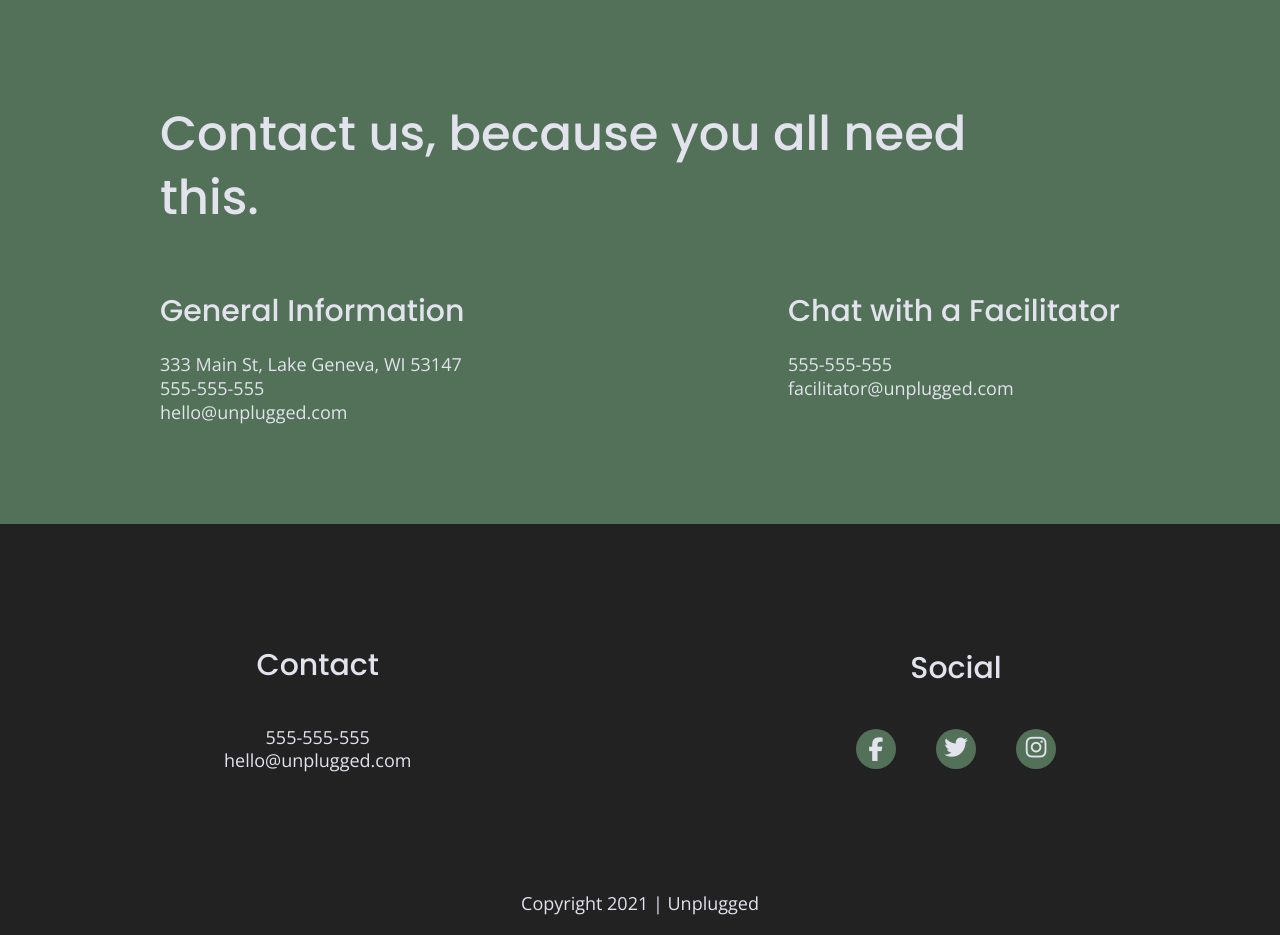
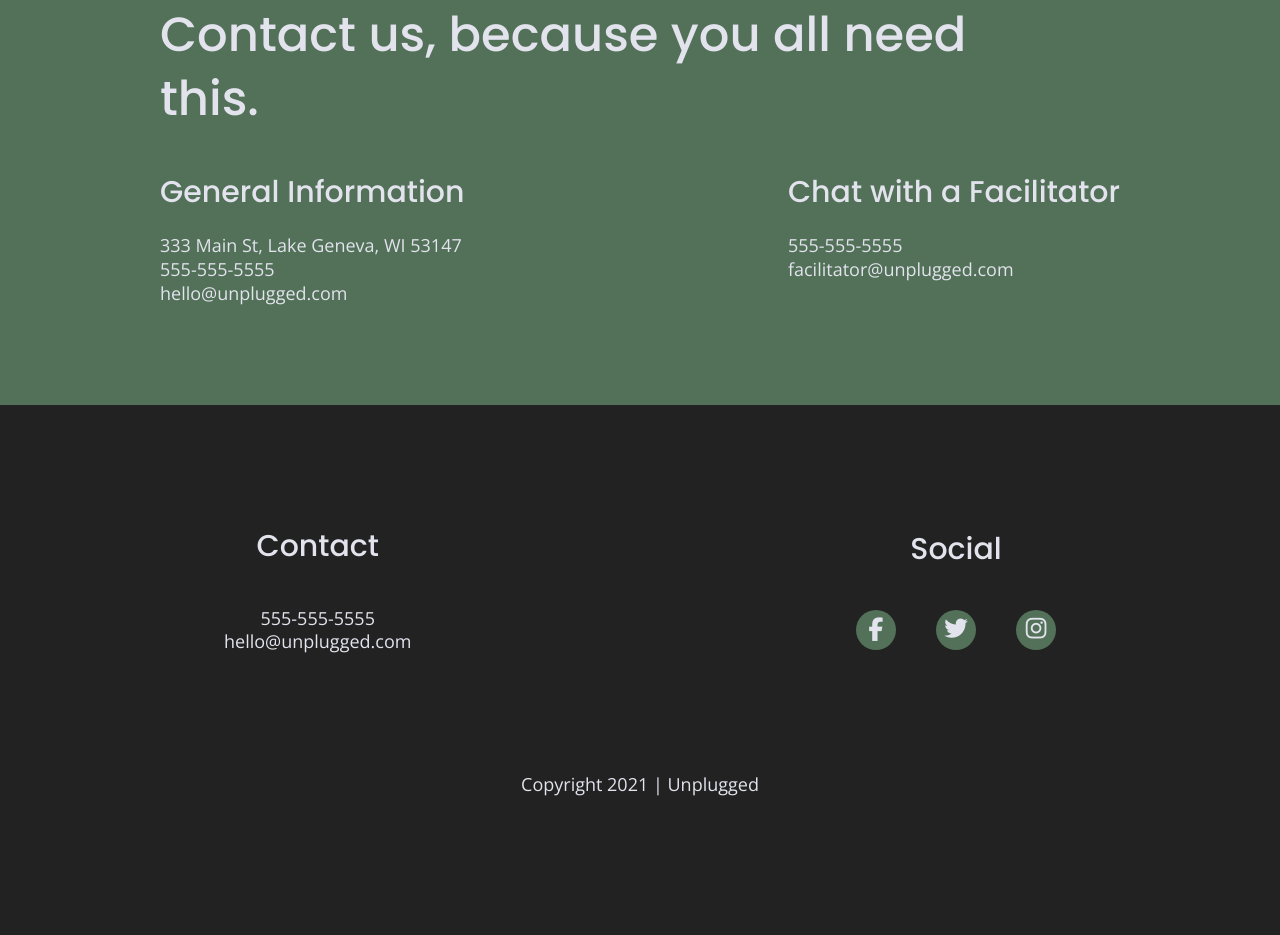
Before and after one commit to ShannanG/206-unplugged, a website: page about/index.html in a window 1280 px wide. Shown: the part 1279-2214 px from the top of the page. After the commit the page ends 2095 px from the top, so only its background shows below. Drawn offline with nearby package versions, Linux system fonts and the light colour scheme.

Commit message:
Updated phone number on index.html, about/index.html, faq/index.html. Added h2 margin to override browser default on css/main.css

```diff
--- a/about/index.html
+++ b/about/index.html
@@ -73,12 +73,12 @@
               <div>
                 <h4>General Information</h4>
                 <p>333 Main St, Lake Geneva, WI 53147<br>
-              555-555-555<br>
+              555-555-5555<br>
               hello@unplugged.com</p>
               </div>
               <div>
                 <h4>Chat with a Facilitator</h4>
-                <p>555-555-555<br>
+                <p>555-555-5555<br>
                 facilitator@unplugged.com</p>
               </div>
             </address> <!-- contact-content div ends -->
@@ -92,7 +92,7 @@
           <div class="contact">
             <h4>Contact</h4>
             <address>
-              <p>555-555-555<br>
+              <p>555-555-5555<br>
               hello@unplugged.com</p>
             </address>
           </div>
--- a/css/main.css
+++ b/css/main.css
@@ -97,6 +97,7 @@ body {
   font-family: 'Open Sans', sans-serif;
   font-size: 1em;
   text-align: left;
+  background-color: #222;
 }
 
 ul,
@@ -153,7 +154,6 @@ footer {
   justify-content: center;
   align-items: center;
   flex-flow: row wrap;
-  background-color: #222;
 }
 
 header {
@@ -540,6 +540,7 @@ input[type=button] {
 h2 {
   font-size: 2.25em;
   line-height: 1.333;
+  margin: 0 0 20px 0;
 }
 
 h3 {
```
Also changed, not shown: faq/index.html (+1 -1 lines), index.html (+1 -1 lines).
